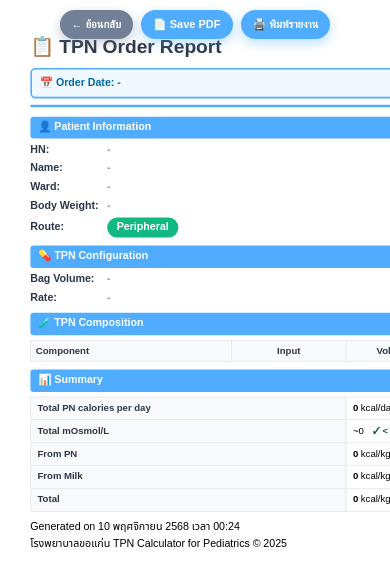
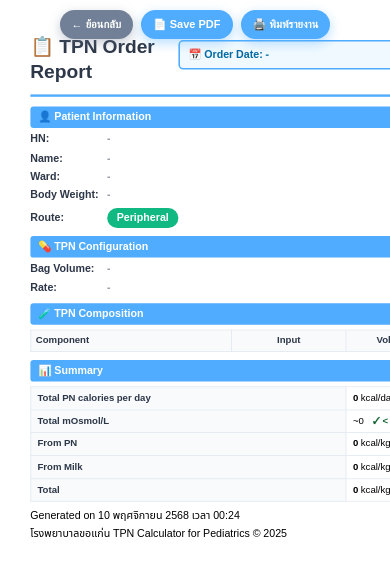
Before and after one commit to thanattaporncha-create/PN_CAL_REPORT, a plain HTML site: page report.html in a window 390 px wide. Both pictures are taken after a click on the button "📄 Save PDF". Shown: the top 586 px of the page. Drawn offline with nearby package versions, Linux system fonts and the light colour scheme.

Commit message:
Update report.html

```diff
--- a/report.html
+++ b/report.html
@@ -135,6 +135,18 @@
             .order-date-special { position: static; margin-top: 6px; width: 100%; justify-content: space-between; }
             .top-actions { left: 10px; right: 10px; top: 10px; gap: 8px; justify-content: center; }
             .btn { padding: 8px 12px; font-size: 11px; }
+        }
+
+        /* ============= โหมด export เท่านั้น ============= */
+        /* แก้ layout ของ header ชั่วคราวเพื่อกันการตัดขอบของ order-date-special */
+        #report-root.exporting .header {
+            display: flex;
+            align-items: flex-start;
+            gap: 10px;
+        }
+        #report-root.exporting .order-date-special {
+            position: static;       /* ยกเลิก absolute */
+            margin-left: auto;      /* ชิดขวา */
         }
     </style>
 </head>
@@ -394,13 +406,13 @@
         });
 
         // ===== Summary =====
-        // 1) Total PN calories per day = pnCalKg (kcal/kg/day) × BW(kg)
+        // Total PN calories per day = pnCalKg × BW
         const bwNum = parseFloat(String(data.bw).replace(/[^0-9.]/g, '')) || 0;
         const pnCalKg = parseFloat(String(data.pnCalKg).replace(/[^0-9.]/g, '')) || 0;
         const pnCalPerDay = bwNum * pnCalKg;
         document.getElementById('display-pn-cal').textContent = isFinite(pnCalPerDay) ? pnCalPerDay.toFixed(0) : '0';
 
-        // 2) mOsmol/L
+        // mOsmol/L
         const osmolValue = data.totalOsmol ? String(data.totalOsmol).replace('~', '') : '0';
         const osmolNum = parseInt(osmolValue || '0', 10);
         document.getElementById('display-osmol').textContent = '~' + osmolValue;
@@ -413,7 +425,7 @@
             osmolNoteEl.classList.remove('osmol-high'); osmolNoteEl.classList.add('osmol-ok');
         }
 
-        // 3) Calories อื่น ๆ (ยังคงเป็น kcal/kg/day ตามเดิม)
+        // แสดงค่าตามเดิม (kcal/kg/day)
         document.getElementById('display-pn-total').textContent = data.pnCalKg || '0';
         document.getElementById('display-milk-total').textContent = data.milkCalKg || '0';
         document.getElementById('display-grand-total').textContent = data.totalCalKg || '0';
@@ -423,20 +435,29 @@
         const dateStr = now.toLocaleDateString('th-TH', { year: 'numeric', month: 'long', day: 'numeric', hour: '2-digit', minute: '2-digit' });
         document.getElementById('generated-date').textContent = dateStr;
 
-        // ===== Export / Print 80% =====
+        // ===== Export / Print 80% + โหมด exporting กัน layout หล่นขอบ =====
         function toggleScale80(enable) {
             const root = document.getElementById('report-root');
             if (enable) root.classList.add('scale-80');
             else root.classList.remove('scale-80');
         }
+        function toggleExporting(enable) {
+            const root = document.getElementById('report-root');
+            if (enable) root.classList.add('exporting');
+            else root.classList.remove('exporting');
+        }
 
         async function saveAsPDF() {
             const { jsPDF } = window.jspdf;
-            toggleScale80(true);
+            toggleExporting(true);   // จัด layout header ให้ปลอดภัย
+            toggleScale80(true);     // สเกล 80%
             await new Promise(r => requestAnimationFrame(r));
+
             const target = document.getElementById('report-root');
             const canvas = await html2canvas(target, { scale: 2, useCORS: true, backgroundColor: '#ffffff' });
+
             toggleScale80(false);
+            toggleExporting(false);  // คืน layout เดิม
 
             const imgData = canvas.toDataURL('image/png');
             const pdf = new jsPDF('p', 'mm', 'a4');
```
